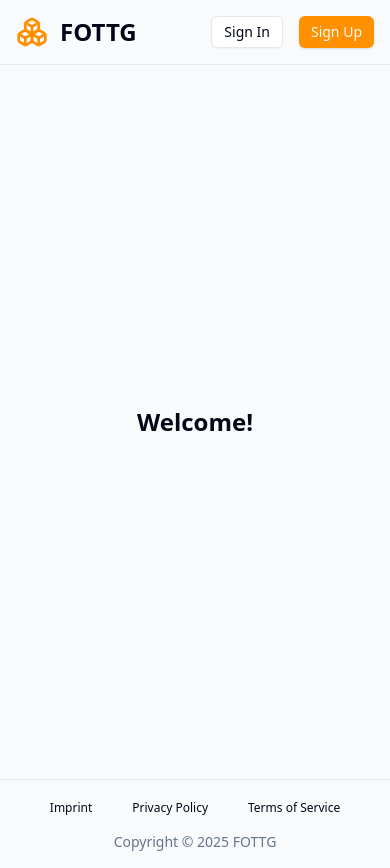
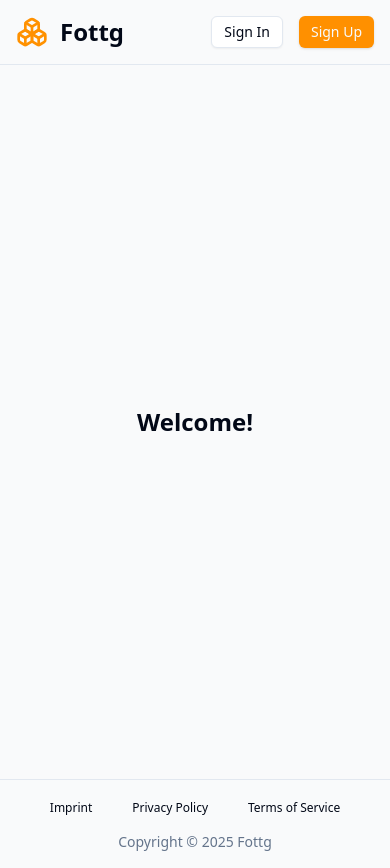
Before and after one commit to moritz-dstl/timetable, a React (Vite) app in the folder src/frontend/: page / in a window 390 px wide. Built offline with nearby package versions, Linux system fonts and the light colour scheme.

Commit message:
Change name capitalization

```diff
--- a/src/frontend/index.html
+++ b/src/frontend/index.html
@@ -4,7 +4,7 @@
     <meta charset="utf-8" />
     <link rel="icon" type="image/png" href="/logo.png" />
     <meta name="viewport" content="width=device-width, initial-scale=1.0" />
-    <title>FOTTG</title>
+    <title>Fottg</title>
   </head>
   <body>
     <div id="root"></div>
--- a/src/frontend/src/layout/Footer.tsx
+++ b/src/frontend/src/layout/Footer.tsx
@@ -7,7 +7,7 @@ function Footer() {
             <div className="container">
                 <div className="flex flex-col-reverse md:flex-row justify-between items-center gap-2">
                     <div className="text-sm text-muted-foreground">
-                        Copyright &copy; {new Date().getFullYear()} FOTTG
+                        Copyright &copy; {new Date().getFullYear()} Fottg
                     </div>
 
                     {/* TODO: Navigate to pages and create pages */}
--- a/src/frontend/src/layout/Header.tsx
+++ b/src/frontend/src/layout/Header.tsx
@@ -25,7 +25,7 @@ function Header() {
                         <Boxes className="h-8 w-8" color="#FF9100" />
                     </div>
                     <span className="flex gap-1">
-                        <h1 className="block sm:hidden text-2xl font-bold">FOTTG</h1>
+                        <h1 className="block sm:hidden text-2xl font-bold">Fottg</h1>
                         <h1 className="hidden sm:block text-2xl font-bold">Free Online Timetable Generator</h1>
                     </span>
                 </span>
```
